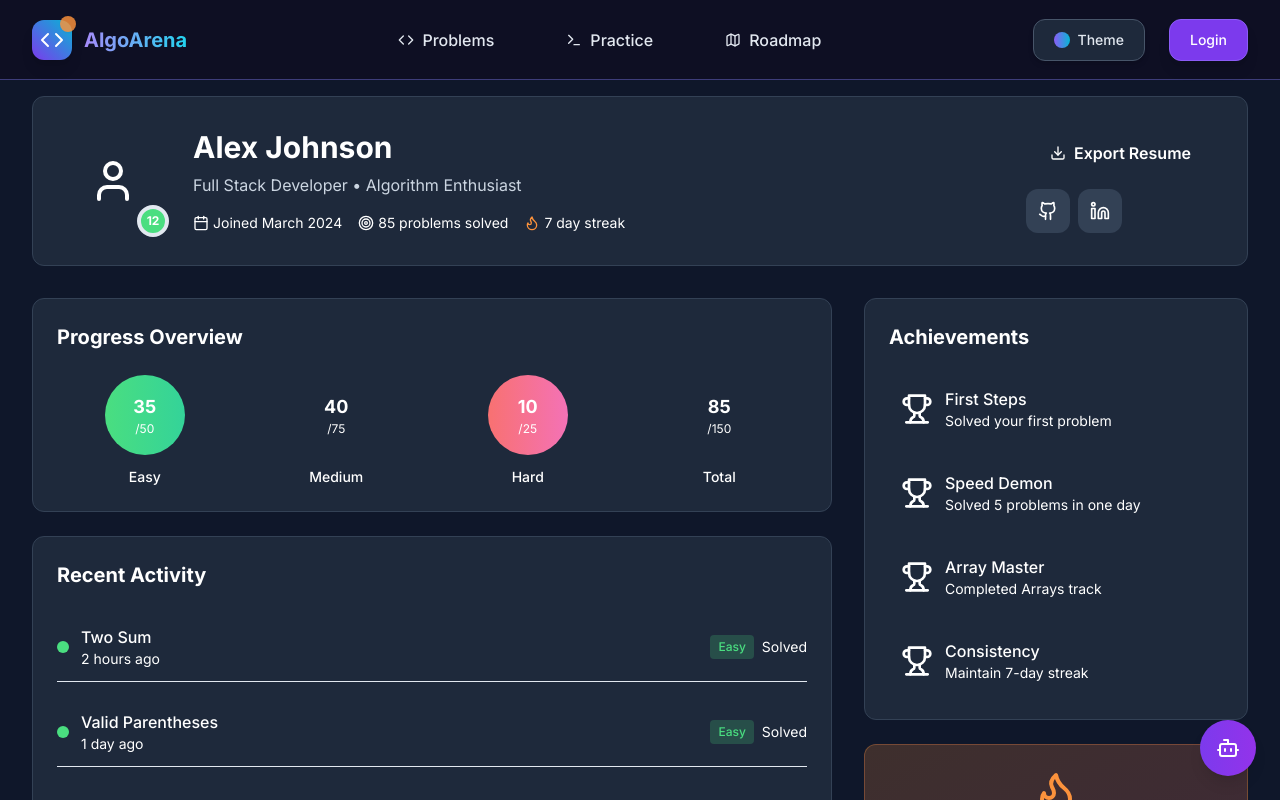
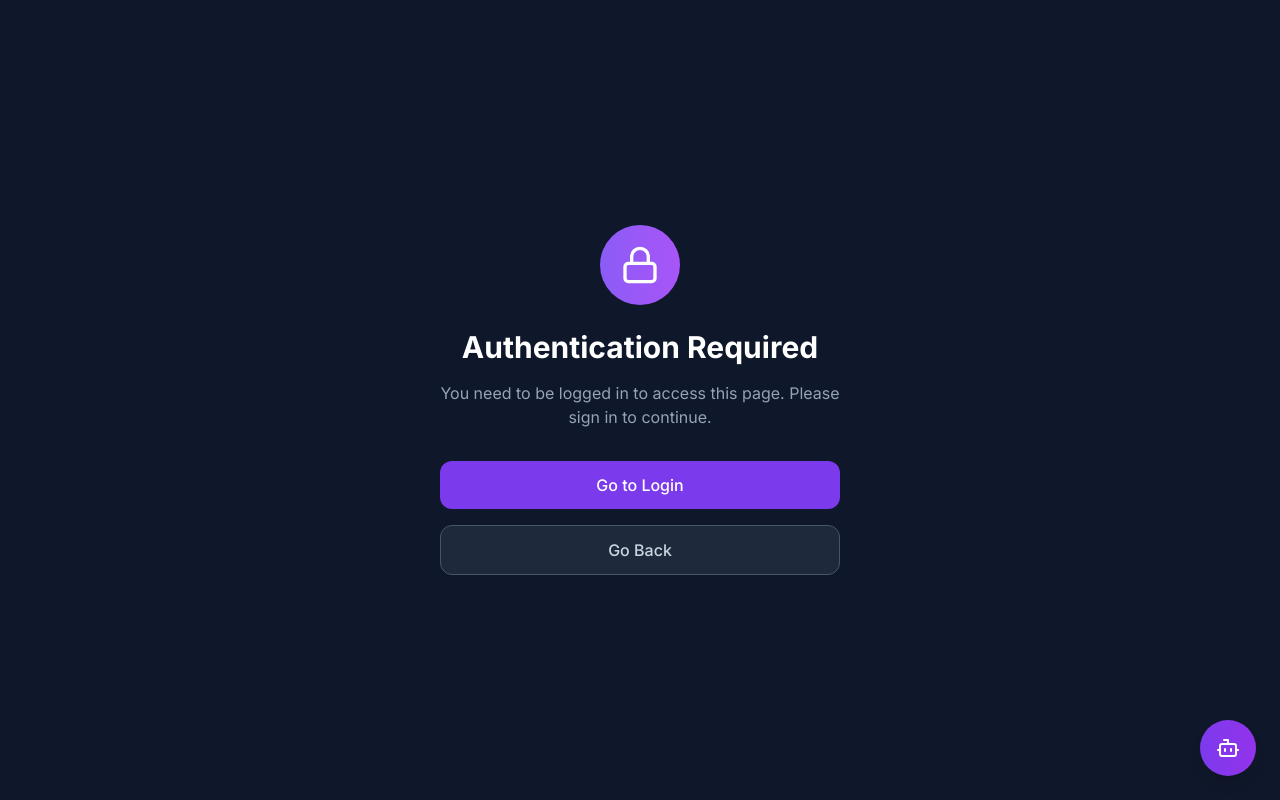
Before and after one commit to Shukla0607/AlgoArena, a React (Vite) app: page /profile in a window 1280 px wide. Shown: the top 800 px of the page. Built offline with nearby package versions, Linux system fonts and the light colour scheme; the HTML template or start-up script is replaced by a standard one.

Commit message:
Create ProtectedRoute component for authentication-required pages
cgen-fbaf8c3c5b0e4cc0a5f7adea6847bd49

```diff
--- a/src/App.tsx
+++ b/src/App.tsx
@@ -5,6 +5,7 @@ import { QueryClient, QueryClientProvider } from "@tanstack/react-query";
 import { BrowserRouter, Routes, Route } from "react-router-dom";
 import { ThemeProvider } from "./contexts/ThemeContext";
 import { AuthProvider } from "./contexts/AuthContext";
+import ProtectedRoute from "./components/ProtectedRoute";
 import AIChatBot from "./components/AIChatBot";
 import Index from "./pages/Index";
 import Problems from "./pages/Problems";
@@ -33,10 +34,38 @@ const App = () => (
               <Route path="/problems/:id" element={<ProblemSolver />} />
               <Route path="/practice" element={<Practice />} />
               <Route path="/roadmap" element={<Roadmap />} />
-              <Route path="/debug" element={<Debug />} />
-              <Route path="/profile" element={<Profile />} />
-              <Route path="/leaderboard" element={<Leaderboard />} />
-              <Route path="/admin" element={<AdminDashboard />} />
+              <Route
+                path="/debug"
+                element={
+                  <ProtectedRoute>
+                    <Debug />
+                  </ProtectedRoute>
+                }
+              />
+              <Route
+                path="/profile"
+                element={
+                  <ProtectedRoute>
+                    <Profile />
+                  </ProtectedRoute>
+                }
+              />
+              <Route
+                path="/leaderboard"
+                element={
+                  <ProtectedRoute>
+                    <Leaderboard />
+                  </ProtectedRoute>
+                }
+              />
+              <Route
+                path="/admin"
+                element={
+                  <ProtectedRoute requireAdmin={true}>
+                    <AdminDashboard />
+                  </ProtectedRoute>
+                }
+              />
               {/* ADD ALL CUSTOM ROUTES ABOVE THE CATCH-ALL "*" ROUTE */}
               <Route path="*" element={<NotFound />} />
             </Routes>
--- /dev/null
+++ b/src/components/ProtectedRoute.tsx
@@ -0,0 +1,96 @@
+import React from "react";
+import { Navigate } from "react-router-dom";
+import { useAuth } from "../contexts/AuthContext";
+import { motion } from "framer-motion";
+import { Shield, Lock } from "lucide-react";
+
+interface ProtectedRouteProps {
+  children: React.ReactNode;
+  requireAdmin?: boolean;
+}
+
+const ProtectedRoute: React.FC<ProtectedRouteProps> = ({
+  children,
+  requireAdmin = false,
+}) => {
+  const { isAuthenticated, isAdmin, user } = useAuth();
+
+  // If not authenticated at all, show login prompt
+  if (!isAuthenticated) {
+    return (
+      <div className="min-h-screen bg-slate-900 flex items-center justify-center">
+        <motion.div
+          initial={{ opacity: 0, y: 20 }}
+          animate={{ opacity: 1, y: 0 }}
+          className="max-w-md mx-auto text-center px-6"
+        >
+          <div className="w-20 h-20 bg-gradient-to-r from-violet-500 to-purple-500 rounded-full flex items-center justify-center mx-auto mb-6">
+            <Lock className="w-10 h-10 text-white" />
+          </div>
+          <h1 className="text-3xl font-bold text-white mb-4">
+            Authentication Required
+          </h1>
+          <p className="text-slate-400 mb-8">
+            You need to be logged in to access this page. Please sign in to
+            continue.
+          </p>
+          <div className="space-y-4">
+            <button
+              onClick={() => (window.location.href = "/")}
+              className="w-full px-6 py-3 bg-violet-600 hover:bg-violet-700 rounded-xl text-white font-medium transition-colors"
+            >
+              Go to Login
+            </button>
+            <button
+              onClick={() => window.history.back()}
+              className="w-full px-6 py-3 bg-slate-800 hover:bg-slate-700 border border-slate-600 rounded-xl text-slate-300 font-medium transition-colors"
+            >
+              Go Back
+            </button>
+          </div>
+        </motion.div>
+      </div>
+    );
+  }
+
+  // If admin required but user is not admin
+  if (requireAdmin && !isAdmin) {
+    return (
+      <div className="min-h-screen bg-slate-900 flex items-center justify-center">
+        <motion.div
+          initial={{ opacity: 0, y: 20 }}
+          animate={{ opacity: 1, y: 0 }}
+          className="max-w-md mx-auto text-center px-6"
+        >
+          <div className="w-20 h-20 bg-gradient-to-r from-red-500 to-orange-500 rounded-full flex items-center justify-center mx-auto mb-6">
+            <Shield className="w-10 h-10 text-white" />
+          </div>
+          <h1 className="text-3xl font-bold text-white mb-4">Access Denied</h1>
+          <p className="text-slate-400 mb-8">
+            You don't have permission to access this page. Administrator
+            privileges required.
+          </p>
+          <div className="space-y-4">
+            <button
+              onClick={() => (window.location.href = "/")}
+              className="w-full px-6 py-3 bg-violet-600 hover:bg-violet-700 rounded-xl text-white font-medium transition-colors"
+            >
+              Go to Homepage
+            </button>
+            <button
+              onClick={() => window.history.back()}
+              className="w-full px-6 py-3 bg-slate-800 hover:bg-slate-700 border border-slate-600 rounded-xl text-slate-300 font-medium transition-colors"
+            >
+              Go Back
+            </button>
+          </div>
+        </motion.div>
+      </div>
+    );
+  }
+
+  // User is authenticated and has appropriate permissions
+  return <>{children}</>;
+};
+
+export default ProtectedRoute;
```
